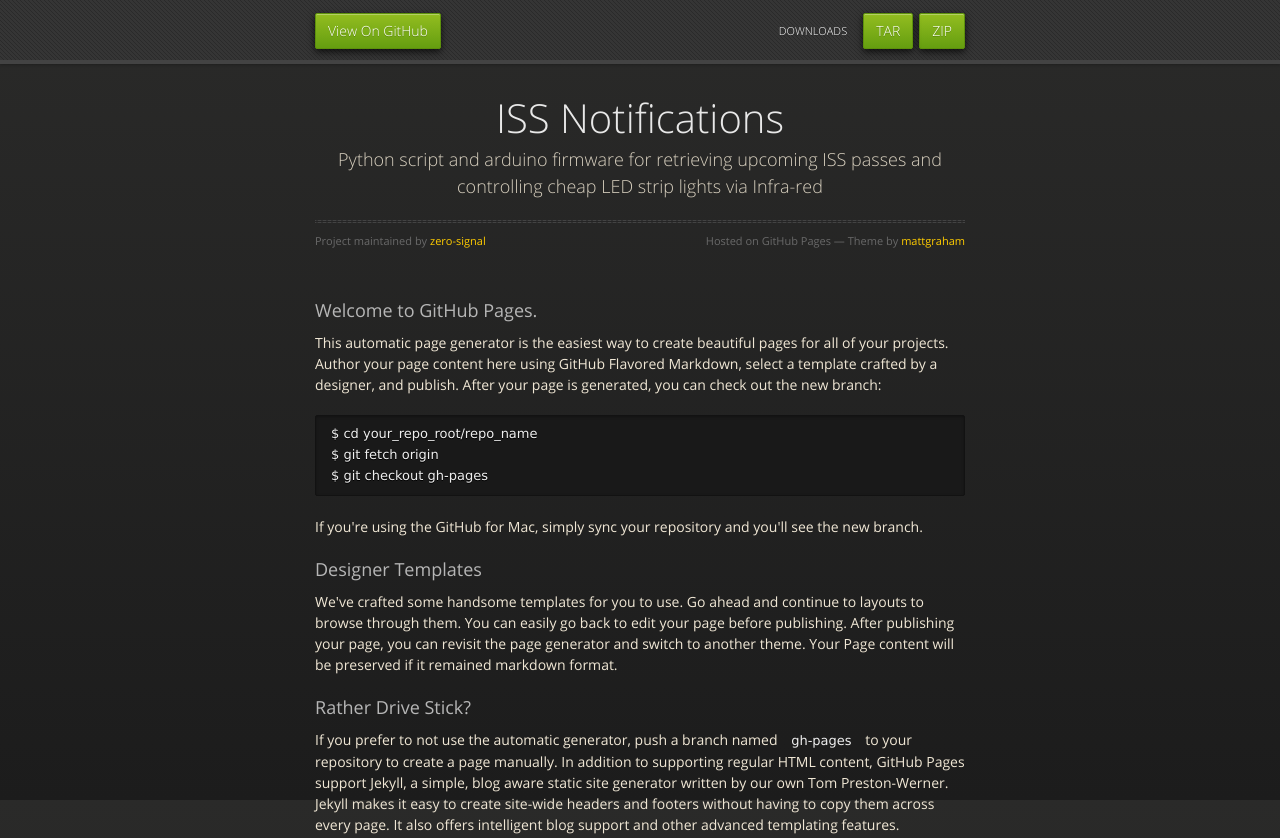
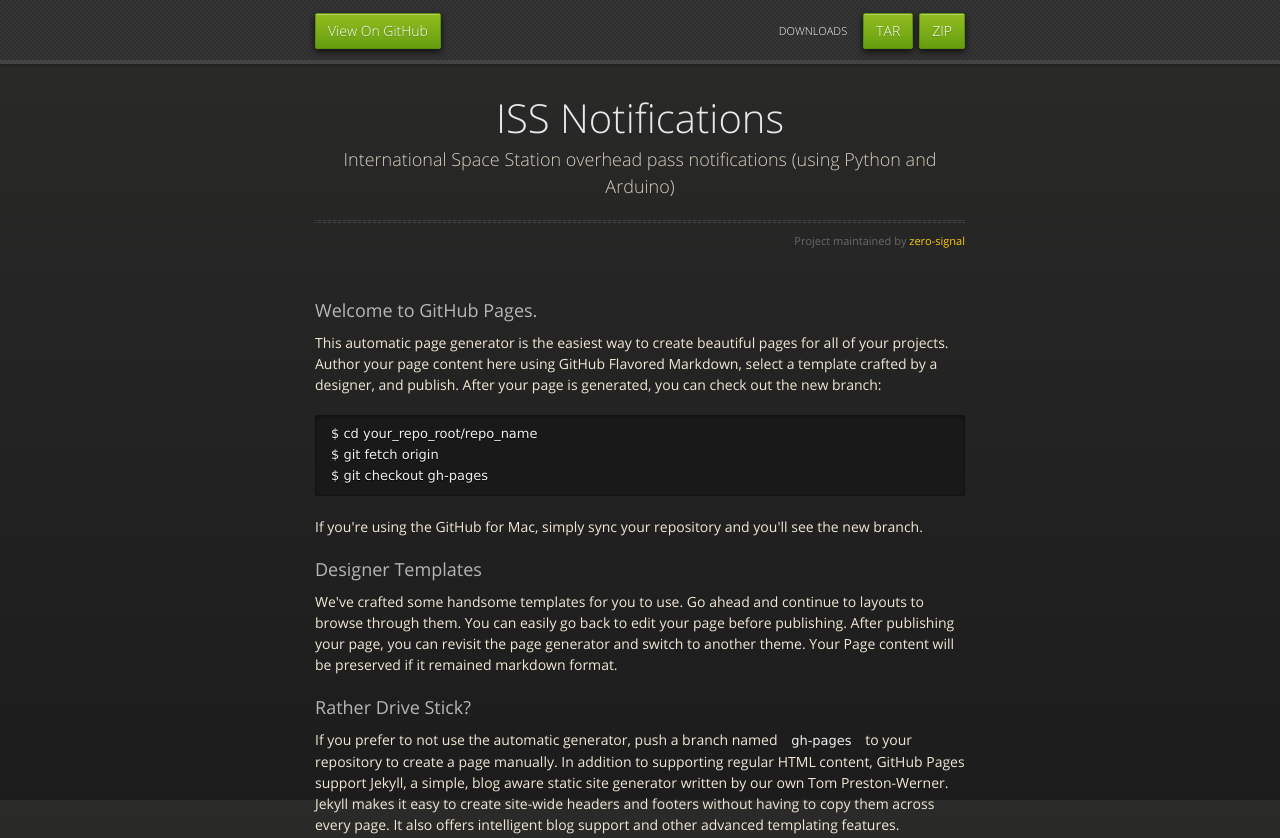
Before and after one commit to zero-signal/iss_notification, a plain HTML site: page index.html in a window 1280 px wide. Shown: the top 838 px of the page. Drawn offline with nearby package versions, Linux system fonts and the light colour scheme.

Commit message:
Modified page layout

```diff
--- a/index.html
+++ b/index.html
@@ -32,10 +32,9 @@
       <section>
         <div id="title">
           <h1>ISS Notifications</h1>
-          <p>Python script and arduino firmware for retrieving upcoming ISS passes and controlling cheap LED strip lights via Infra-red</p>
+          <p>International Space Station overhead pass notifications (using Python and Arduino)</p>
           <hr>
-          <span class="credits left">Project maintained by <a href="https://github.com/zero-signal">zero-signal</a></span>
-          <span class="credits right">Hosted on GitHub Pages &mdash; Theme by <a href="https://twitter.com/michigangraham">mattgraham</a></span>
+          <span class="credits right">Project maintained by <a href="https://github.com/zero-signal">zero-signal</a></span>
         </div>
 
         <h3>
```
